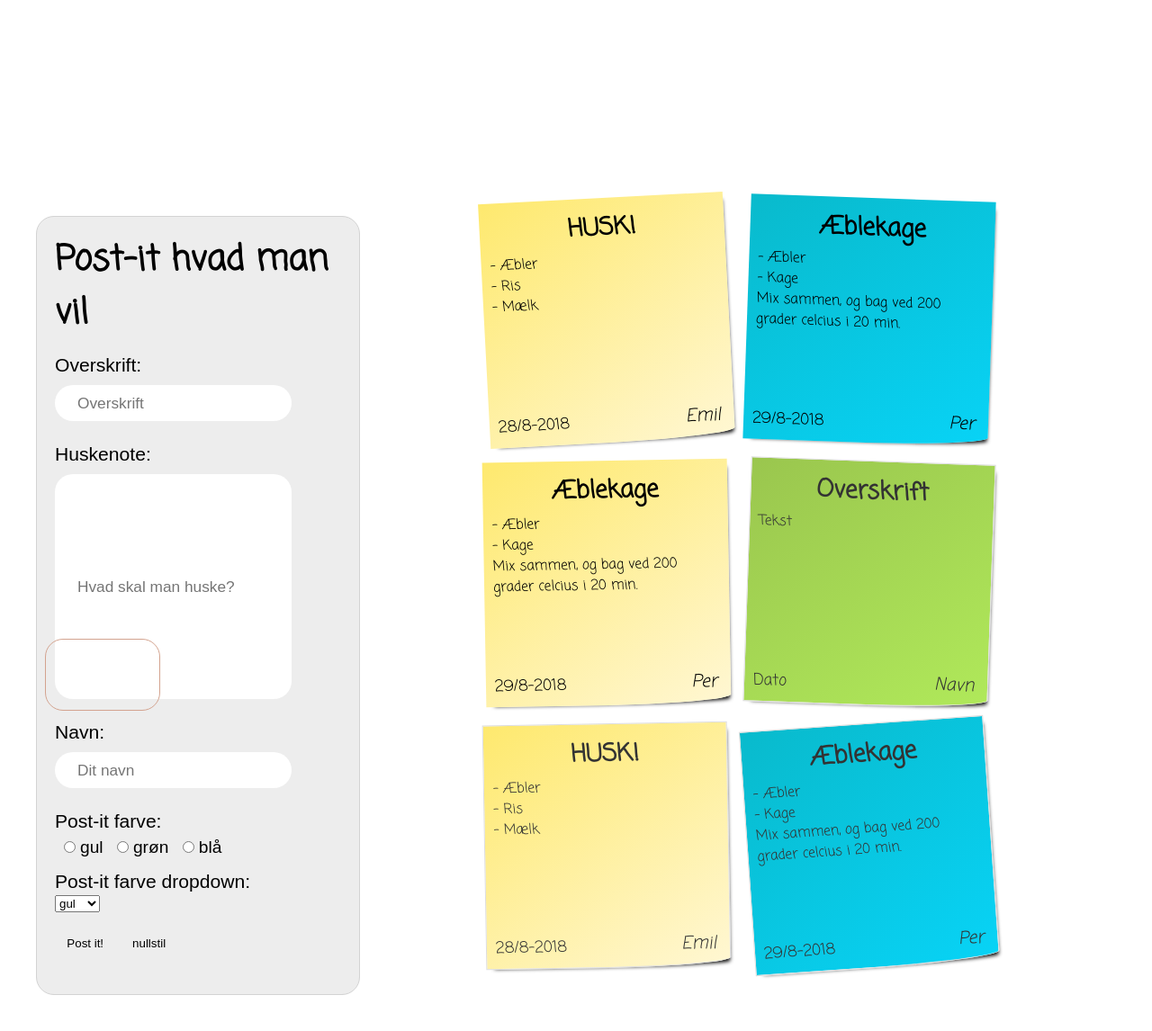
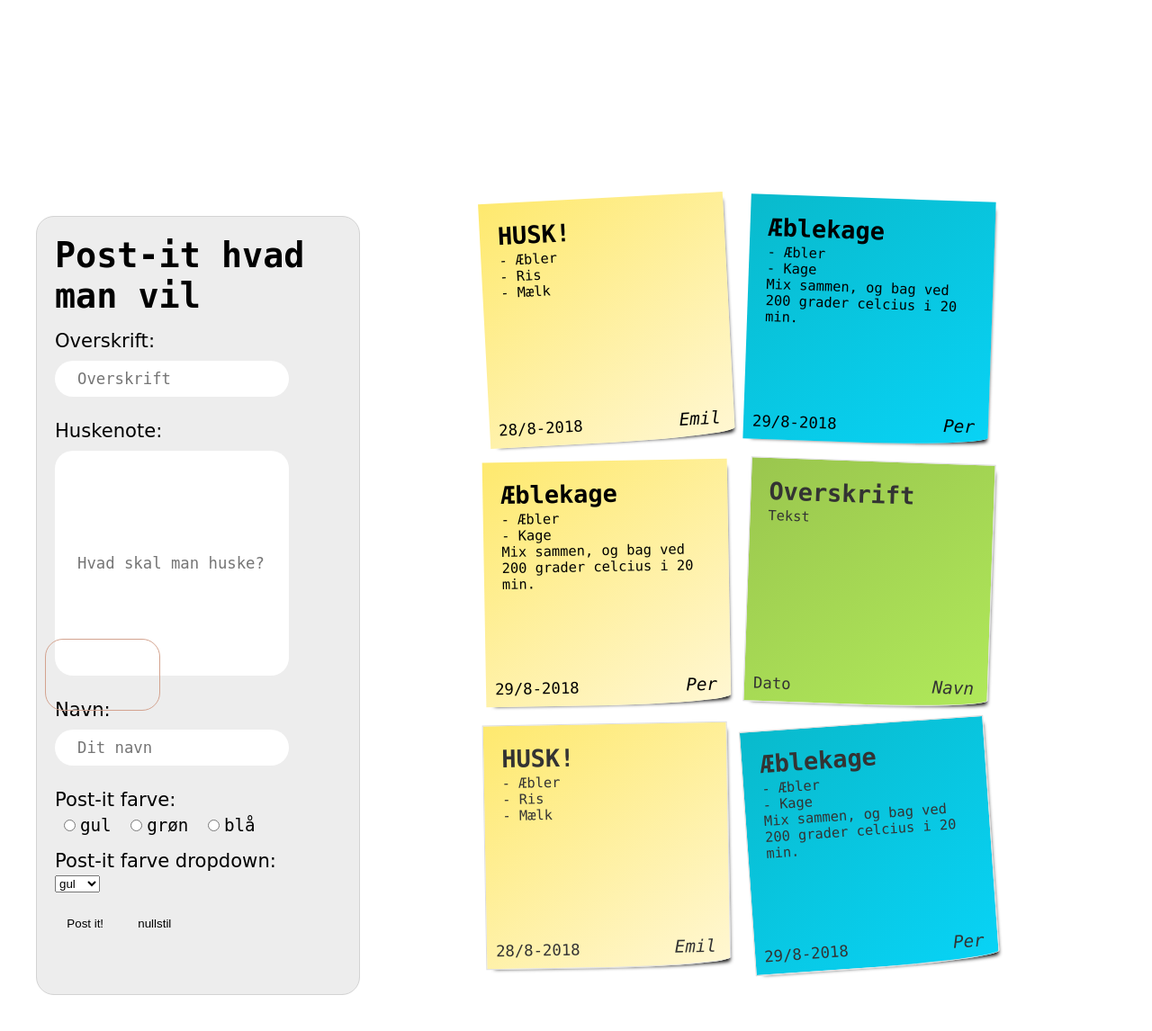
Before and after one commit to okomaro/post-it-system, a PHP site: page /extras/index1.html in a window 1280 px wide. Shown: the whole page at 90% size. Run offline with PHP 8.4, Linux system fonts and the light colour scheme; some libraries are stand-ins or nearby versions.

Commit message:
fonts are changed

```diff
--- a/css/style.css
+++ b/css/style.css
@@ -1,3 +1,10 @@
+/*fonts:
+font-family: 'Bonbon', cursive;
+font-family: 'Special Elite', cursive;
+font-family: 'Anonymous Pro', monospace;
+
+*/
+
 * {
 	margin: 0;
 	padding: 0;
@@ -9,7 +16,7 @@
 
 body {
 	margin: 40px;
-	font-family: sans-serif;
+	font-family: 'Anonymous Pro', monospace;
 	font-size: 1.2em;
 	display: flex;
 	flex-wrap: row wrap;
@@ -71,7 +78,8 @@ body {
 }
 
 .notice{
-	border: 1px solid red;
+	position: relative;
+	border: 3px solid red;
 /*	background-color: #ededed;*/
 	color: #F50D11;
 	border-radius: 20px;
@@ -98,14 +106,13 @@ body {
 	height: 38vw;
 	max-height: 34vh;
 	margin: 10px;
-	padding: 10px;
+	padding: 10px 20px;
 	border-bottom-right-radius: 150px 10px;
 	transform: rotate(-2deg);
 	-webkit-box-shadow: 0 15px 10px #777;
 	-moz-box-shadow: 0 15px 10px #777;
 	box-shadow: 3px 3px 3px -4px black;
-	/* font-family: 'Shadows Into Light', cursive; */
-	font-family: 'Coming Soon', cursive;
+	font-family: 'Anonymous Pro', monospace;
 }
 
 input {
@@ -120,15 +127,12 @@ legend {
 
 .postit-text {
   word-wrap: break-word;
-  max-height: 3.6em;
+  max-height: 9em;
   line-height: 1.8em;
+	overflow: hidden;
 }
 
-.postit h2 {
-  word-wrap: break-word;
-  max-height: 3.6em;
-  line-height: 1.8em;
-}
+
 
 .postit button {
 	position: absolute;
@@ -141,16 +145,20 @@ legend {
 
 .yellow {
 	background: linear-gradient(145deg, #FEE96E, #FFF7D3);
+
 }
 .blue {
 	background: linear-gradient(145deg, #09BACC, #08D3F6);
+
 }
 .green {
 	background: linear-gradient(145deg, #9AC64E, #B0E95A);
+
 }
 
 .pink {
-	background: linear-gradient(145deg, #ff63c0, #ff0a9d);
+	background: linear-gradient(145deg, #ffa5f6, #ffcefa);
+
 }
 
 .grey {
@@ -184,18 +192,25 @@ legend {
 }
 h1 {
 	font-size: 2em;
-	font-family: 'Coming Soon', cursive;
+	font-family: 'Anonymous Pro', monospace;
 }
 h2 {
-	font-family: 'Coming Soon', cursive;
+	font-family: 'Anonymous Pro', monospace;
 	font-size: 1.4em;
+	margin-top: 10px;
 /*	text-align: center;*/
 }
+
 .postit h2 {
-	text-align: center;
+  word-wrap: break-word;
+  max-height: 3.6em;
+  line-height: 1.3em;
+/*	text-align: center;*/
+
 }
 
 h3 {
+	font-family: 'Special Elite', cursive;
 	font-size: 1.1em;
 	font-weight: 500;
 	margin-top: 15px;
@@ -249,7 +264,7 @@ input {
 	margin-left: 10px;
 	margin-right: 5px;
 	margin-top: 10px;
-/*	font-family: 'Coming Soon', cursive;*/
+	font-family: 'Anonymous Pro', monospace;
 }
 
 
@@ -262,7 +277,7 @@ input {
 	border-radius: 20px;
 	border-style: hidden;
 	background: white;
-/*	font-family: 'Coming Soon', cursive;*/
+	font-family: 'Anonymous Pro', monospace;
 }
 .textfield-small {
 	font-size: 0.9em;
--- a/index.php
+++ b/index.php
@@ -58,6 +58,8 @@ $cmd = $_POST['cmd'] ?? null;
 
 	<link href="https://fonts.googleapis.com/css?family=Shadows+Into+Light" rel="stylesheet">
 	<link href="https://fonts.googleapis.com/css?family=Coming+Soon" rel="stylesheet">
+	<link href="https://fonts.googleapis.com/css?family=Anonymous+Pro:400,700|Bonbon|Special+Elite&amp;subset=cyrillic" rel="stylesheet">
+
 	<link rel="stylesheet" href="https://use.fontawesome.com/releases/v5.3.1/css/all.css" integrity="sha384-mzrmE5qonljUremFsqc01SB46JvROS7bZs3IO2EmfFsd15uHvIt+Y8vEf7N7fWAU" crossorigin="anonymous">
 
 	<script src="https://code.jquery.com/jquery-1.12.4.js"></script>
@@ -92,8 +94,8 @@ $cmd = $_POST['cmd'] ?? null;
 <?php
 	if (isset($_SESSION['uid'])){ ?>
 		<h2>Welcome, <?=$_SESSION['uname']?>. You can create and delete your own post-its on this wall.</h2>
-		<button class="second-button" type="submit" name="cmd" value="logout">Logout</button>
-		<button class="second-button" type="submit" name="cmd" value="private">See only private post-its</button>
+		<button class="submit-button" type="submit" name="cmd" value="logout">Logout</button>
+		<button class="submit-button"type="submit" name="cmd" value="private">See only private post-its</button>
 <?php } else { ?>
 		Please log in to see the post-its.
 		<input type="text" name="un" placeholder="Username" required>
```
